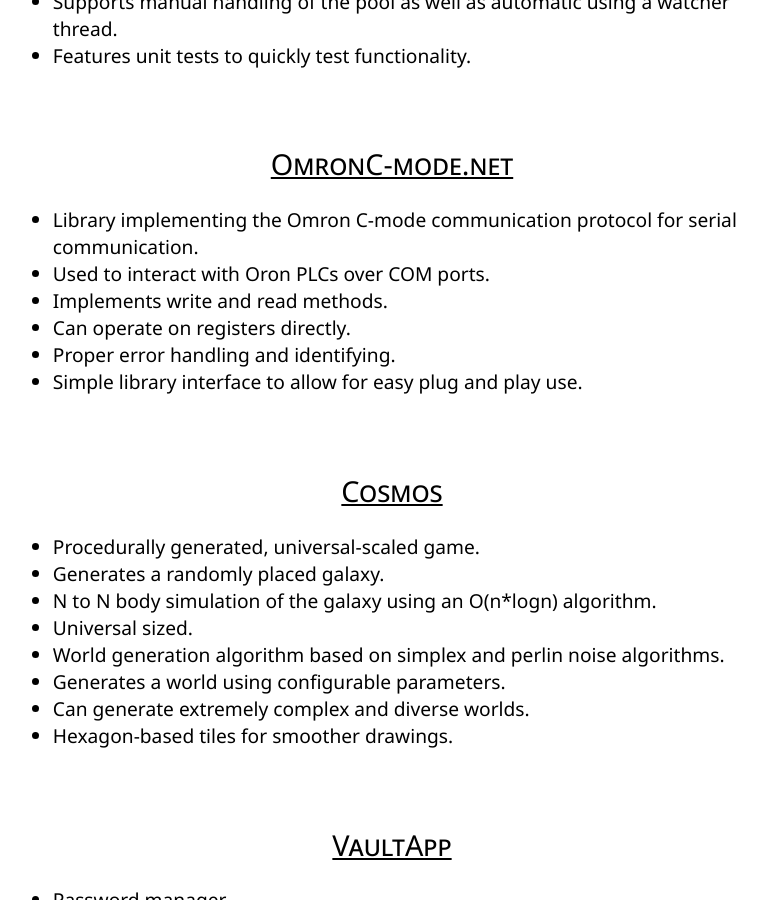
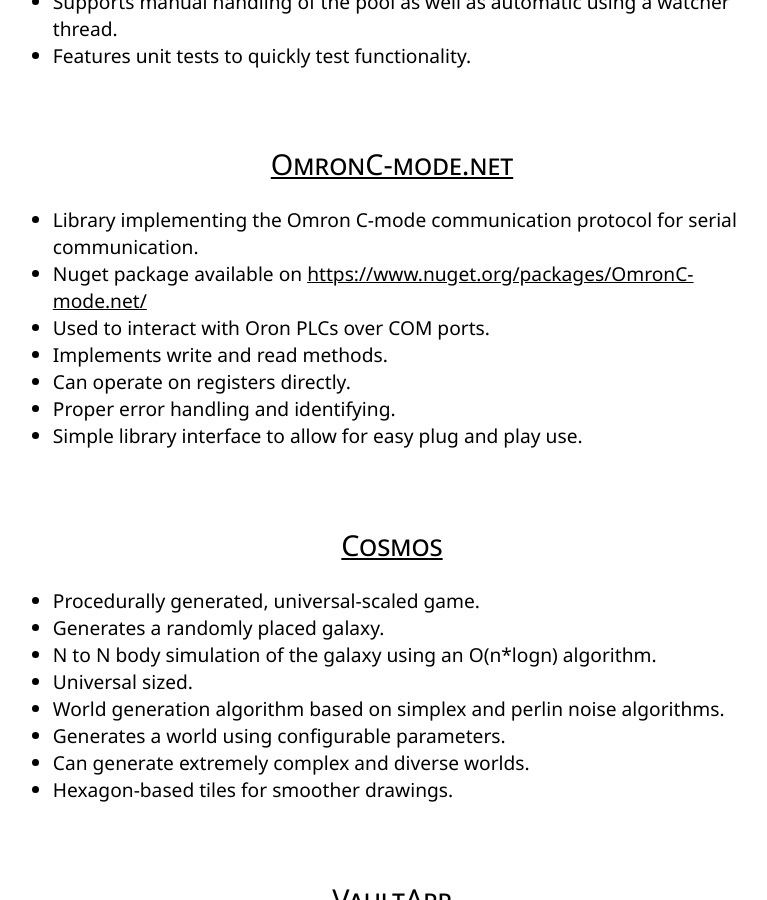
Before and after one commit to AlexMacocian/alexmacocian.github.io, a Jekyll site: the page built from projects/index.html, in a window 1280 px wide and 900 px high, scrolled down 726 px. Shown: the whole window, without its empty margins (248-1015 px from the left). Built offline with Jekyll 4.4.1, drawn with Linux system fonts in a browser that asks for light colours.

Commit message:
Update index.html

```diff
--- a/projects/index.html
+++ b/projects/index.html
@@ -27,6 +27,7 @@
   <a class="Title" href="https://github.com/AlexMacocian/OmronC-mode.net"> OmronC-mode.net </a>
   <ul>
 	<li>Library implementing the Omron C-mode communication protocol for serial communication.</li>
+	<li>Nuget package available on <a href="https://www.nuget.org/packages/OmronC-mode.net/">https://www.nuget.org/packages/OmronC-mode.net/</a></li>
     	<li>Used to interact with Oron PLCs over COM ports.</li>
 	<li>Implements write and read methods.</li>
 	<li>Can operate on registers directly.</li>
```
